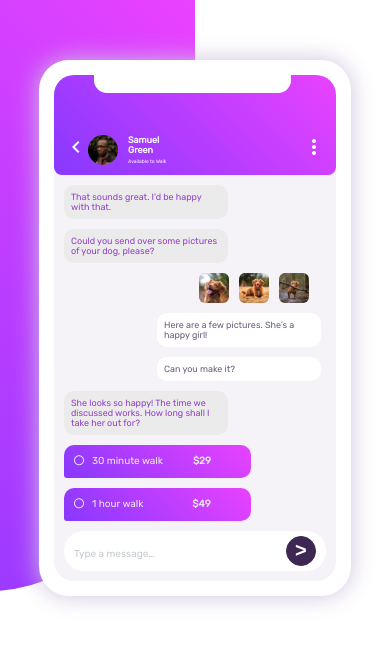
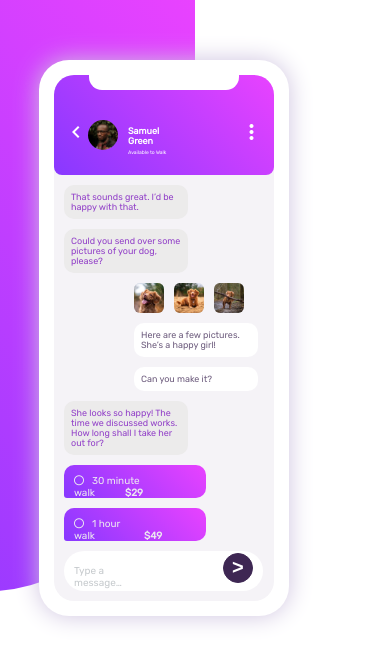
Before and after one commit to dvlapo/chatapp, a plain HTML site: page index.html in a window 390 px wide. Shown: the top 664 px of the page. Drawn offline with Linux system fonts and the light colour scheme.

Commit message:
adjustments

```diff
--- a/style.css
+++ b/style.css
@@ -67,7 +67,7 @@ body {
       border-radius: 30px;
       padding: 15px;
       margin-left: 20%;
-      width: 62%;
+      width: 55%;
       height: fit-content;
       box-shadow: 0 0 25px hsl(264, 30%, 82%);
       font-size: x-small;
@@ -90,12 +90,11 @@ section {
 
 
 ul h4, small {
-      margin-left: 15px;
+      margin-left: 10px;
       grid-row: 1 / 2;
 }
 ul small {
-      font-size: 8px;
-      margin-left: 15px;
+      font-size: 5px;
 }
 
 #avatar {
@@ -103,7 +102,7 @@ ul small {
       border-radius: 50% !important;
 }
 #sam {
-      padding-top: 5px;
+      padding-top: 1px;
 }
 
 
@@ -117,7 +116,7 @@ ul small {
       font-size: xx-small;
       border-radius: 20px 20px 8px 8px;
       background-image: linear-gradient(45deg, hsl(264, 100%, 61%), hsl(293, 100%, 63%));
-      padding: 40px 10px 10px 10px;
+      padding: 25px 10px 10px 10px;
 }
 #status ul {
       display: flex;
@@ -128,9 +127,8 @@ ul small {
 }
 #notch {
       position: relative;
-
       left: 30px;
-      bottom: 42px;
+      bottom: 25px;
       background-color: white;
       height: 20px;
       width: 75%;
@@ -140,7 +138,7 @@ ul small {
 #chat {
       background: hsl(270, 20%, 96%);
       border-radius: 20px;
-      width: fit-content;
+      width: 100%;
 }
 
 
@@ -164,7 +162,7 @@ ul small {
 #images {
       margin-bottom: 10px;
       display: flex;
-      margin-left: 98px;
+      margin-left: 80px;
 }
 #images * {
       margin-left: 10px;
@@ -247,18 +245,22 @@ ul small {
       }
 
       #illustration {
-            width: fit-content;
+            width: 80%;
             margin: 40px auto 40px 0;
+      }
+      #notch {
+            bottom: 30px;
+            left: 25px;
       }
       #status small {
             font-size: 5px;
             margin-left: 10px;
       }
       .sent {
-            margin-left: 93px;
+            margin-left: 70px;
       }
       #images{
-            margin-left: 125px;
+            margin-left: 60px;
       }
 
       #chat {
@@ -267,10 +269,10 @@ ul small {
       ul h4, small {
             margin-left: 10px;
             grid-row: 1 / 3;
-            margin-top: -5px;
+            margin-top: 5px;
       }
       #more {
-            margin-left: 120px;
+            margin-left: 60px;
       }
       #booking {
             display: block;
@@ -279,7 +281,7 @@ ul small {
             align-content: center;
             margin-left: 0;
             flex-basis: 100%;
-            width: 100%;
+            width: auto;
       }
       #booking h1 {
             font-size: 35px;
```
